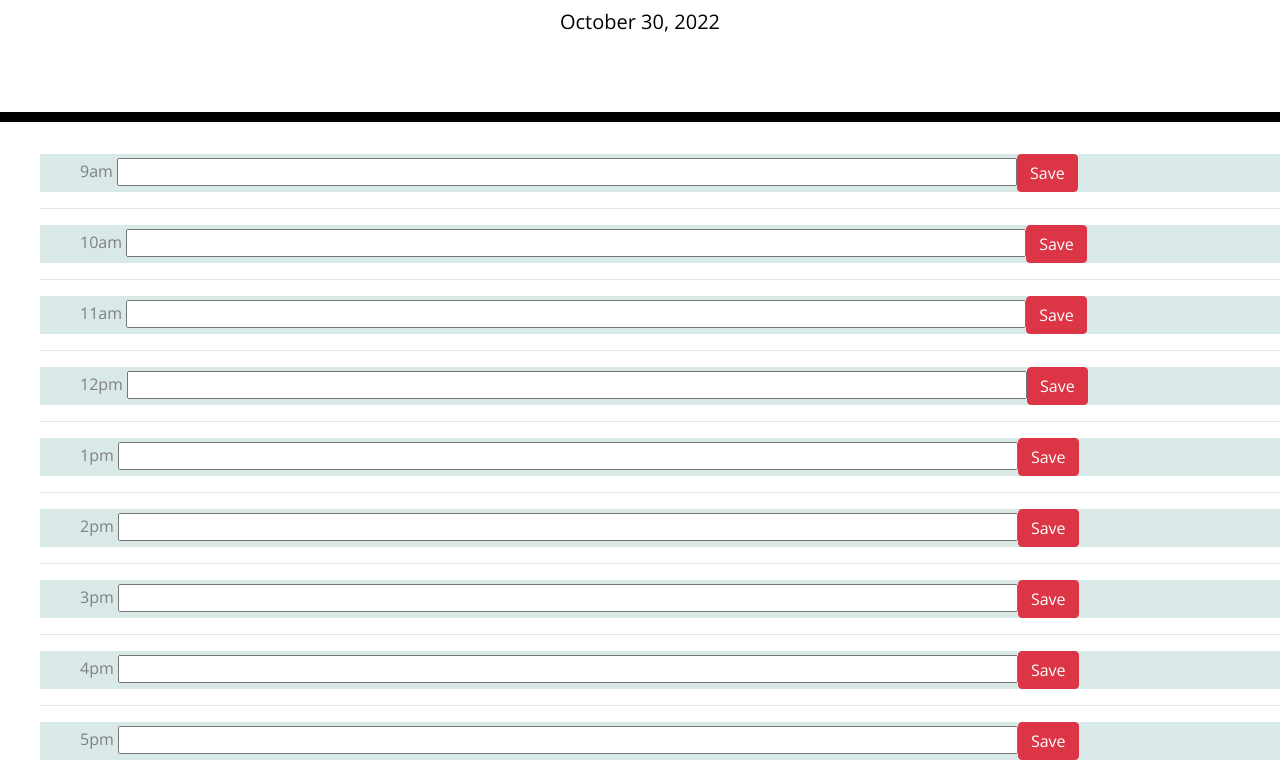
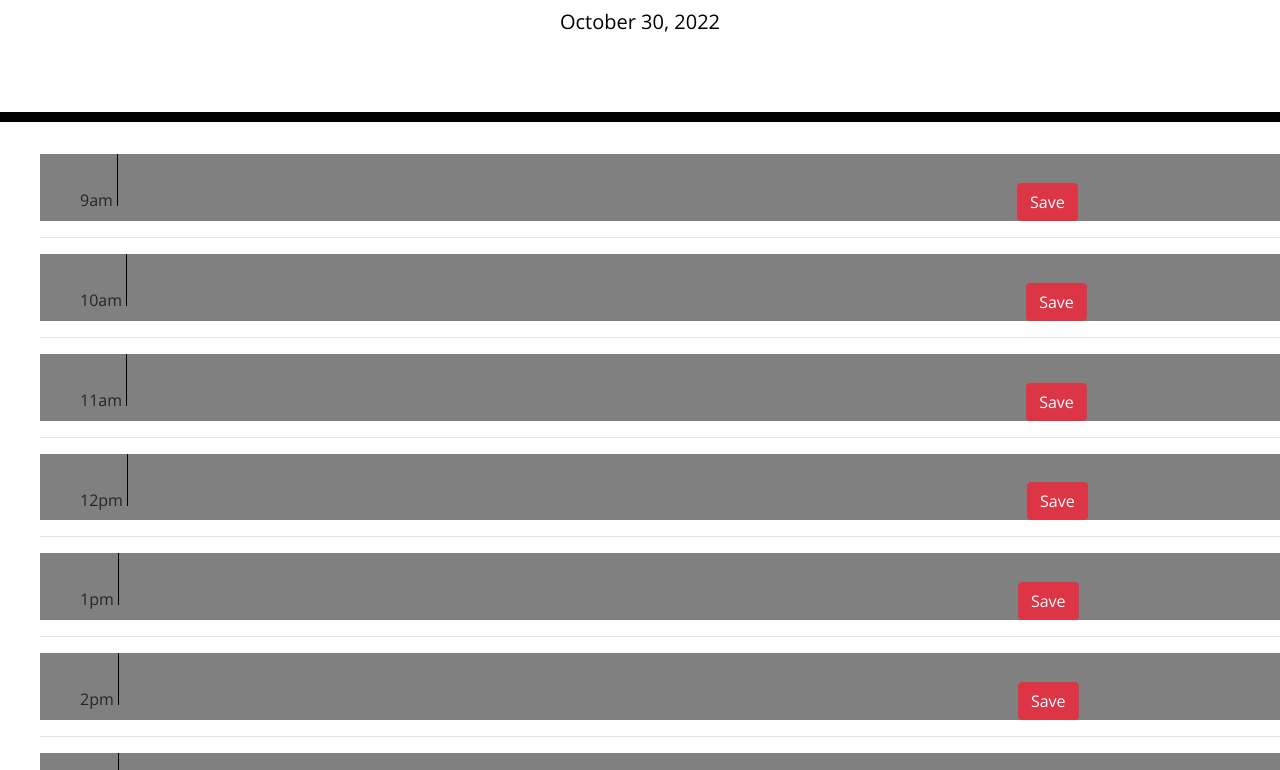
Before and after one commit to Lisette33/Calendar-Application-Project, a plain HTML site: page index.html in a window 1280 px wide. Shown: the part 182-952 px from the top of the page. Drawn offline with nearby package versions, Linux system fonts and the light colour scheme.

Commit message:
Made changes to index.html and js

```diff
--- a/Assets/js/script.js
+++ b/Assets/js/script.js
@@ -32,21 +32,21 @@ var future = $('.list-dates-item');
 // Click event causes alert time color state toggle
 
 
-time.each(function (i, timeBlock) {
-var hour = (timeBlock.textContent.split("\n")[0]);
+time.each(function (i, textarea) {
+var hour = (textarea.textContent.split("\n")[0]);
 var timeBlockHour = moment(hour, 'h:mma');
 var currentHour = moment(moment().format("ha"),"h:mma");
 console.log(timeBlockHour)
 console.log(currentHour)
 console.log(timeBlockHour.isBefore(currentHour)); // true
     if (timeBlockHour.isBefore(currentHour)) {
-      $(timeBlock).css({ 'background-color': '#d9e9e8', color: 'grey' });
+      $(textarea).css({ 'background-color': 'grey'});
     }
     else if (timeBlockHour.isAfter(currentHour)) {
-        $(timeBlock).css({ 'background-color': '#1a1a1a', color: 'green' });
+        $(textarea).css({ 'background-color': 'green'});
       }
     else {
-        $(timeBlock).css({ 'background-color': '#1a1a1a', color: 'red' });
+        $(textarea).css({ 'background-color': 'red'});
       }
   });
 
--- a/index.html
+++ b/index.html
@@ -33,41 +33,41 @@
     </div>
 
     <main id="dates">
-      <ul class="list-dates list-group-horizontal">
+      <ul class="list-dates list-group-horizontal class">
         <ol class="list-dates-item">9am
-          <input type="text" class="form-input w-75" id="dates-input" name="dates-input" placeholder="" /><button id="saveOne-btn" class="btn btn-danger">Save</button></ol>
+          <textarea type="text" class="form-input w-75" id="dates-input" name="dates-input" placeholder=""></textarea><button id="saveOne-btn" class="btn btn-danger">Save</button></ol>
           <hr />
 
         <ol class="list-dates-item">10am
-          <input type="text" class="form-input w-75" id="dates-input" name="dates-input" placeholder="" /><button id="saveTwo-btn" class="btn btn-danger">Save</button></ol>
+          <textarea type="text" class="form-input w-75" id="dates-input" name="dates-input" placeholder=""></textarea><button id="saveTwo-btn" class="btn btn-danger">Save</button></ol>
           <hr />
 
         <ol class="list-dates-item">11am
-          <input type="text" class="form-input w-75" id="dates-input" name="dates-input" placeholder="" /><button id="saveThree-btn" class="btn btn-danger">Save</button></ol>
+          <textarea type="text" class="form-input w-75" id="dates-input" name="dates-input" placeholder=""></textarea><button id="saveThree-btn" class="btn btn-danger">Save</button></ol>
           <hr />
 
         <ol class="list-dates-item">12pm
-          <input type="text" class="form-input w-75" id="dates-input" name="dates-input" placeholder="" /><button id="saveFour-btn" class="btn btn-danger">Save</button></ol>
+          <textarea type="text" class="form-input w-75" id="dates-input" name="dates-input" placeholder=""></textarea><button id="saveFour-btn" class="btn btn-danger">Save</button></ol>
           <hr />
 
         <ol class="list-dates-item">1pm
-          <input type="text" class="form-input w-75" id="dates-input" name="dates-input" placeholder="" /><button id="saveFive-btn" class="btn btn-danger">Save</button></ol>
+          <textarea type="text" class="form-input w-75" id="dates-input" name="dates-input" placeholder=""></textarea><button id="saveFive-btn" class="btn btn-danger">Save</button></ol>
           <hr />
 
         <ol class="list-dates-item">2pm
-          <input type="text" class="form-input w-75" id="dates-input" name="dates-input" placeholder="" /><button id="saveSix-btn" class="btn btn-danger">Save</button></ol>
+          <textarea type="text" class="form-input w-75" id="dates-input" name="dates-input" placeholder=""></textarea><button id="saveSix-btn" class="btn btn-danger">Save</button></ol>
           <hr />
 
         <ol class="list-dates-item">3pm
-          <input type="text" class="form-input w-75" id="dates-input" name="dates-input" placeholder="" /><button id="saveSeven-btn" class="btn btn-danger">Save</button></ol>
+          <textarea type="text" class="form-input w-75" id="dates-input" name="dates-input" placeholder=""></textarea><button id="saveSeven-btn" class="btn btn-danger">Save</button></ol>
           <hr />
 
         <ol class="list-dates-item">4pm
-          <input type="text" class="form-input w-75" id="dates-input" name="dates-input" placeholder="" /><button id="saveEight-btn" class="btn btn-danger">Save</button></ol>
+          <textarea type="text" class="form-input w-75" id="dates-input" name="dates-input" placeholder=""></textarea><button id="saveEight-btn" class="btn btn-danger">Save</button></ol>
           <hr />
 
         <ol class="list-dates-item">5pm
-          <input type="text" class="form-input w-75" id="dates-input" name="dates-input" placeholder="" /><button id="saveNine-btn" class="btn btn-danger">Save</button></ol>
+          <textarea type="text" class="form-input w-75" id="dates-input" name="dates-input" placeholder=""></textarea><button id="saveNine-btn" class="btn btn-danger">Save</button></ol>
           <hr />
     </ul>
     </main>
```
